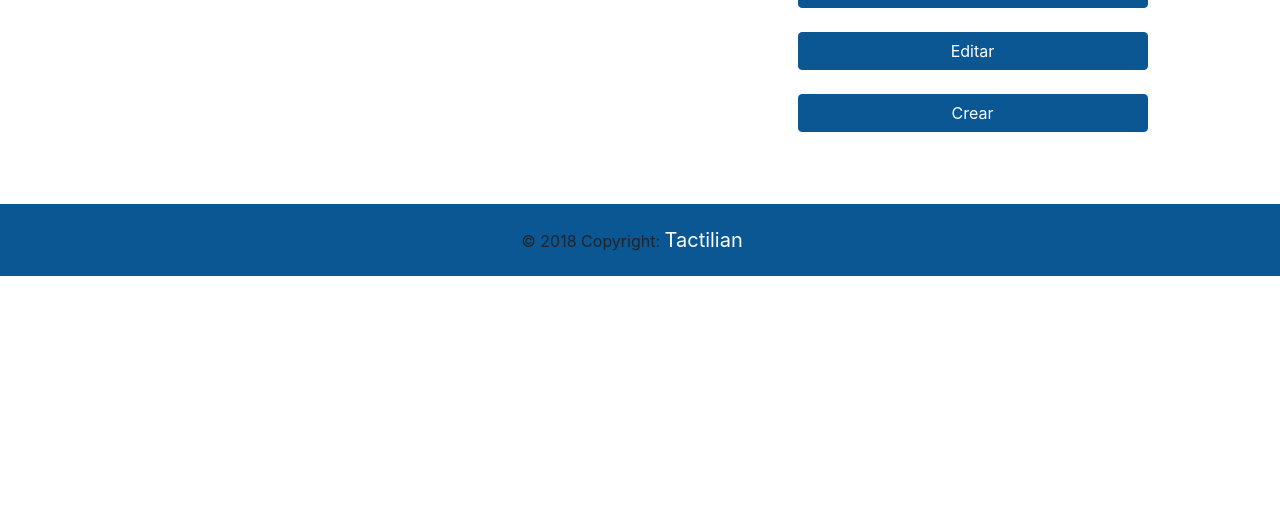
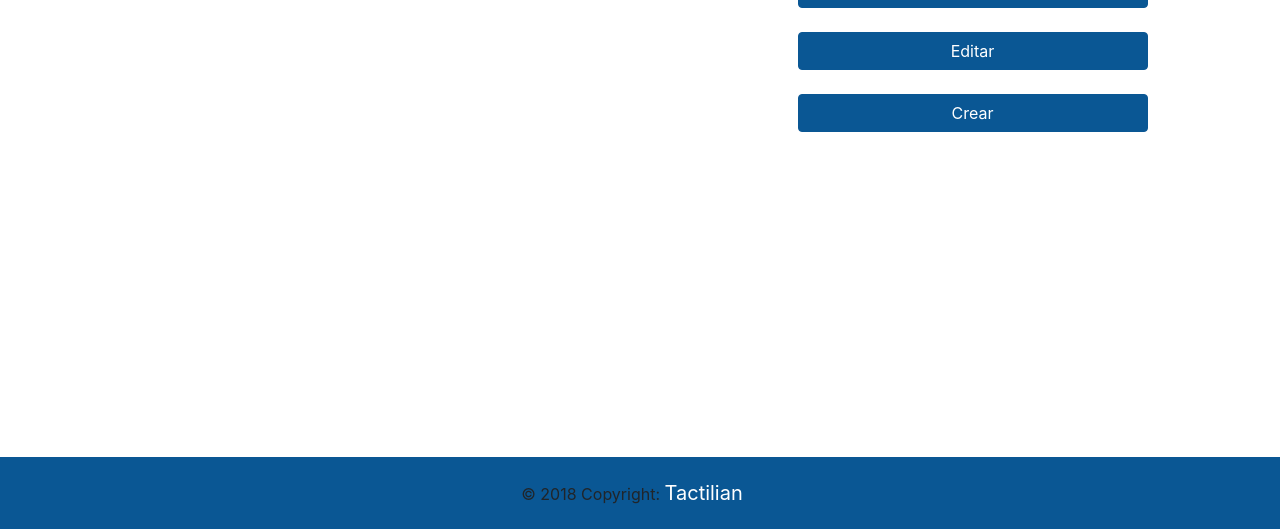
Before and after one commit to mbolsa/tactilianPHP, a PHP site: page /activities.php in a window 1280 px wide. Shown: the part 271-800 px from the top of the page. Run offline with PHP 8.4, Linux system fonts and the light colour scheme; data that the repository does not hold is empty; some libraries are stand-ins or nearby versions.

Commit message:
footer al final de la pagina

```diff
--- a/footer.php
+++ b/footer.php
@@ -1,5 +1,5 @@
     <br>
-    <footer class="page-footer font-small indigo pt-0">
+    <footer class="page-footer font-small indigo pt-0" style="position: fixed; bottom: 0; width: 100%;">
       <div class="footer-copyright py-3 text-center">
         <div class="container-fluid"> © 2018 Copyright:
           <a class="navbar-brand" href="#"> Tactilian </a>
```
